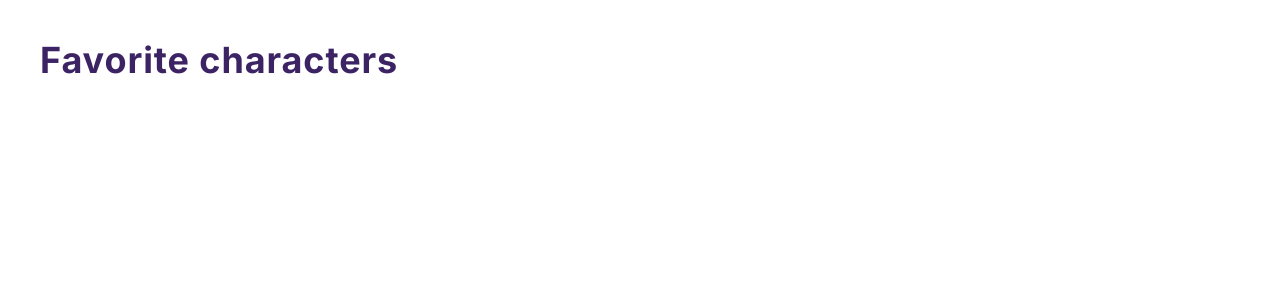
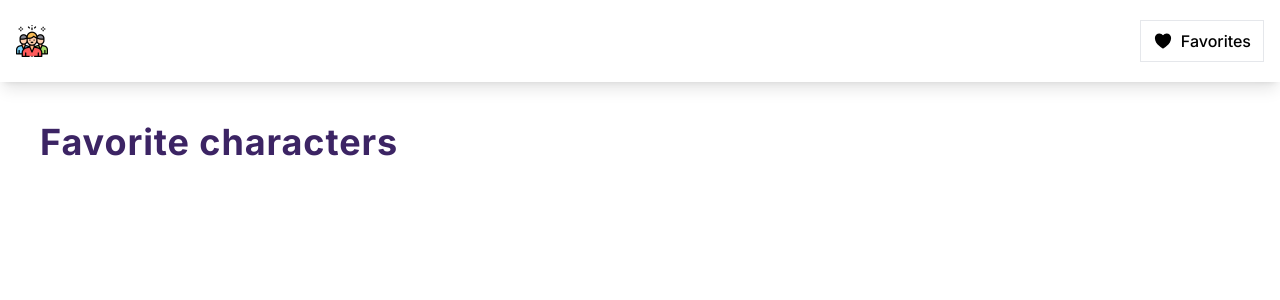
Before and after one commit to carolinamcc15/cubo-technical-test, a React (Vite) app: page /favorites in a window 1280 px wide. Shown: the top 300 px of the page. Built offline with nearby package versions, Linux system fonts and the light colour scheme.

Commit message:
feat: add app Navbar component

```diff
--- a/src/components/layout/MainLayout/MainLayout.tsx
+++ b/src/components/layout/MainLayout/MainLayout.tsx
@@ -1,9 +1,11 @@
 import { Outlet } from 'react-router-dom';
+import { Navbar } from '../Navbar/Navbar';
 
 const MainLayout = () => {
   return (
     <div>
-      <div className='p-4 md:p-6 lg:p-10'>
+      <Navbar />
+      <div className='p-4 md:p-6 lg:p-10 max-w-[1400px] m-auto'>
         <Outlet />
       </div>
     </div>
--- /dev/null
+++ b/src/components/layout/Navbar/NavLink/NavLink.tsx
@@ -0,0 +1,22 @@
+import { Link } from 'react-router-dom';
+import { HeartIcon } from '@heroicons/react/24/solid';
+
+import { ILinkElement } from '../../../../interfaces/ILinkElement';
+
+export const NavbarLink = ({ linkElement }: PropTypes) => {
+  return (
+    <li>
+      <Link
+        to={linkElement.route}
+        className='flex gap-2 py-2 px-3 no-underline border-none text-black'
+        aria-current='page'
+      >
+        <HeartIcon className='text-black w-5' /> {linkElement.name}
+      </Link>
+    </li>
+  );
+};
+
+type PropTypes = {
+  linkElement: ILinkElement;
+};
--- /dev/null
+++ b/src/components/layout/Navbar/Navbar.tsx
@@ -0,0 +1,24 @@
+import { navbarLinks } from '../../../utils/navigation';
+import { ILinkElement } from '../../../interfaces/ILinkElement';
+import { NavbarLink } from './NavLink/NavLink';
+import logo from '../../../assets/logo.png';
+
+export const Navbar = () => {
+  return (
+    <nav className='bg-white border-gray-200 shadow-lg sticky top-0 py-1'>
+      <div className='max-w-screen-xl flex items-center justify-between mx-auto p-4'>
+        <a href='/' className='flex items-center space-x-3 rtl:space-x-reverse'>
+          <img src={logo} className='h-8' />
+          {/* <span className='self-center text-2xl font-semibold whitespace-nowrap '>Characters</span> */}
+        </a>
+        <div className='block' id='navbar-default'>
+          <ul className='font-medium flex flex-col md:p-0 border '>
+            {navbarLinks.map((link: ILinkElement) => (
+              <NavbarLink linkElement={link} />
+            ))}
+          </ul>
+        </div>
+      </div>
+    </nav>
+  );
+};
--- /dev/null
+++ b/src/router/routes.ts
@@ -0,0 +1,6 @@
+export enum ROUTES {
+  HOME = '/',
+  CHARACTERS = '/characters',
+  CHARACTER_DETAIL = '/characters/:id',
+  FAVORITES = '/favorites',
+}
--- /dev/null
+++ b/src/utils/navigation.ts
@@ -0,0 +1,6 @@
+export const navbarLinks = [
+  {
+    route: '/favorites',
+    name: 'Favorites',
+  },
+];
```
Also changed, not shown: src/assets/logo.png (added).
